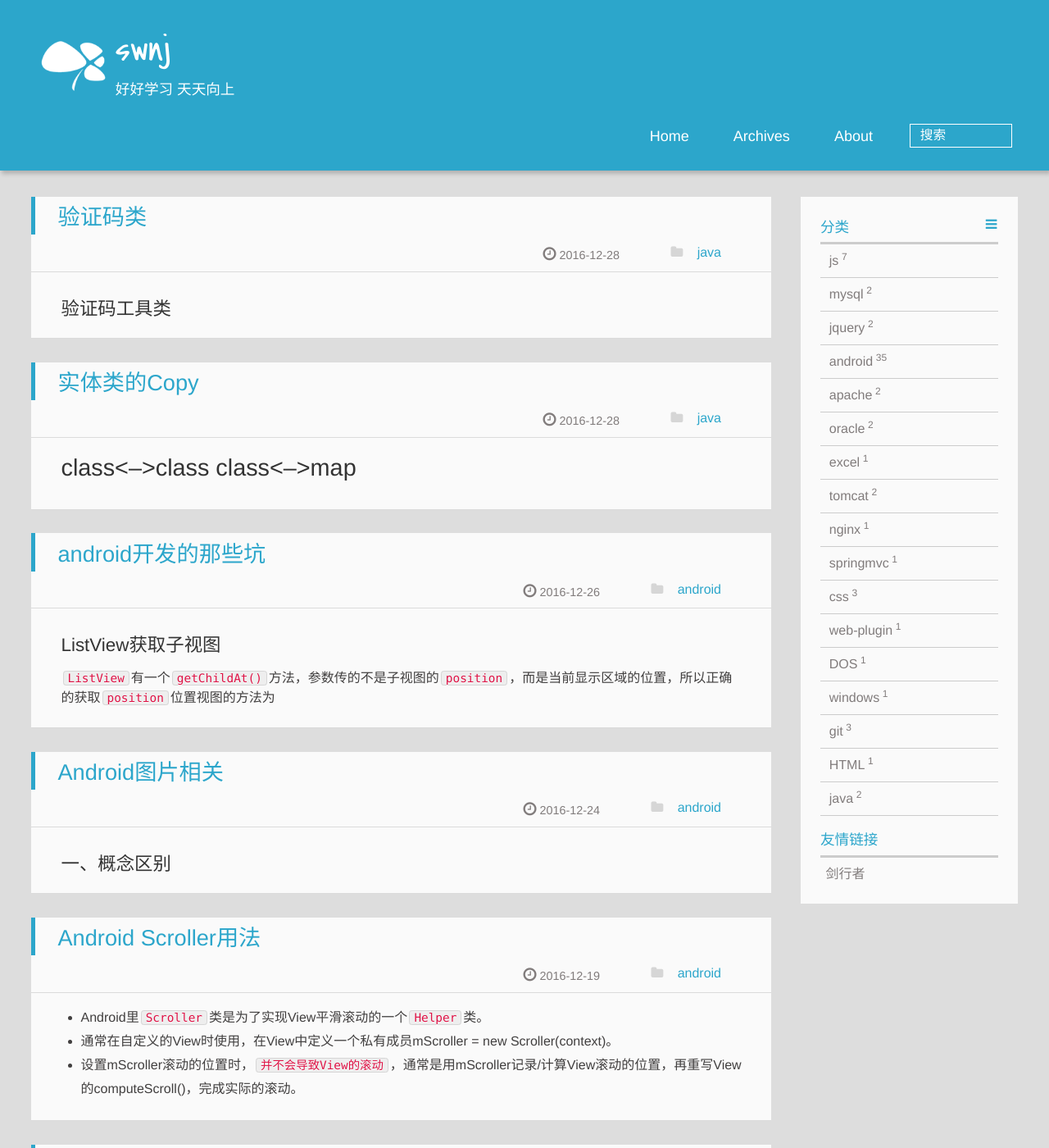
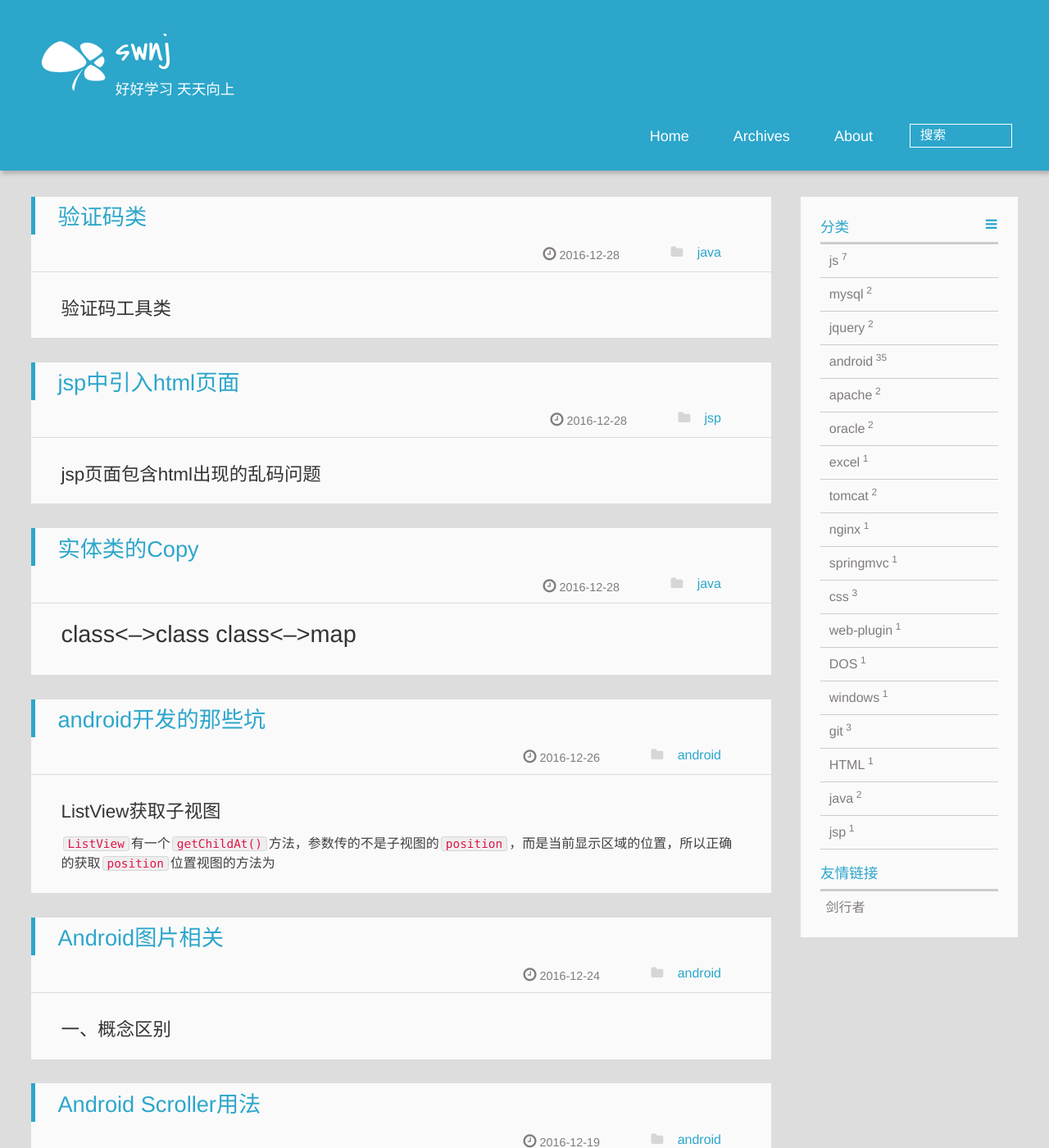
Before and after one commit to swnj/swnj.github.io, a Jekyll site: the page built from index.html, in a window 1280 px wide and 1400 px high. Shown: the whole window at 82% size. Built offline with Jekyll 4.4.1, drawn with Linux system fonts in a browser that asks for light colours; the list of posts is cut into pages by our own code; some of the changed lines change nothing that is shown; some of the changed text lies outside the part shown.

Commit message:
提交内容

````diff
--- /dev/null
+++ b/_posts/2016-12-28-css-jsp.md
@@ -0,0 +1,56 @@
+---
+
+layout: post
+title: jsp中引入html页面
+description: jsp include包含html页面产生的乱码问题
+categories: jsp
+
+---
+
+### jsp页面包含html出现的乱码问题
+
+## 页面编码
+
+大家都知道在jsp中include的有两种方式，
+	一种是<jsp:include page="">，
+	另一种是<%@ include file=""%>
+
+在jsp中包含一个静态文件（.html）会产生乱码问题，此时有两种解决方案：
+
+### 方法一：
+
+可以在每一个html文件中第一行添加<%@ page contentType="text/html;charset=UTF-8" language="java" %>
+
+并用<%@ include file=""%>方式包含，如果你用的是<jsp:include page="">,则不仅会出现乱码，还会出现<%@ page contentType="text/html;charset=UTF-8" language="java" %>这一句代码。
+
+### 方法二：
+
+jsp-config方式解决问题，在项目的web.xml中加入如下配置。
+
+
+```java
+<jsp-config>
+        <jsp-property-group>
+            <description>jsp encoding example</description>
+            <display-name>JSPConfiguration</display-name>
+            <url-pattern>*.jsp</url-pattern>
+            <el-ignored>false</el-ignored>
+            <page-encoding>UTF-8</page-encoding>
+            <scripting-invalid>false</scripting-invalid>
+        </jsp-property-group>
+
+        <jsp-property-group>
+            <display-name>JSPConfiguration</display-name>
+            <url-pattern>*.html</url-pattern>
+            <el-ignored>true</el-ignored>
+            <page-encoding>UTF-8</page-encoding>
+            <scripting-invalid>true</scripting-invalid>
+        </jsp-property-group>
+    </jsp-config>
+
+```
+
+说明：
+
+其中el-ignored:是否忽视EL表达式,scripting-invalid:是否让<%%>脚本无效
+这个方法有个缺点，就是如果你这样在xml中配置了该段代码，那么每一个html都会被服务器当成jsp运行，也就是说在html中可以使用<c:if></c:if>、<jsp:include>等jsp标签。
````
Also changed, not shown: assets/css/style.css (+5 -5 lines).
